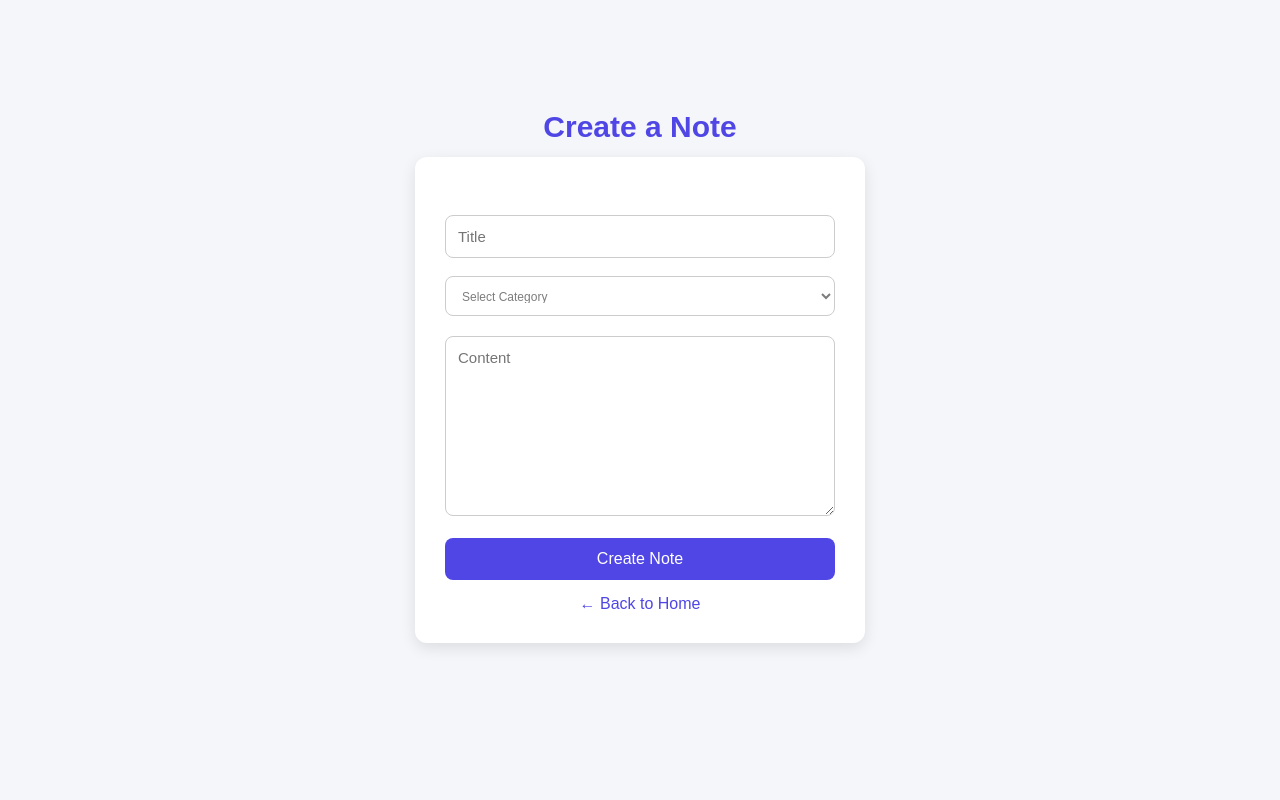
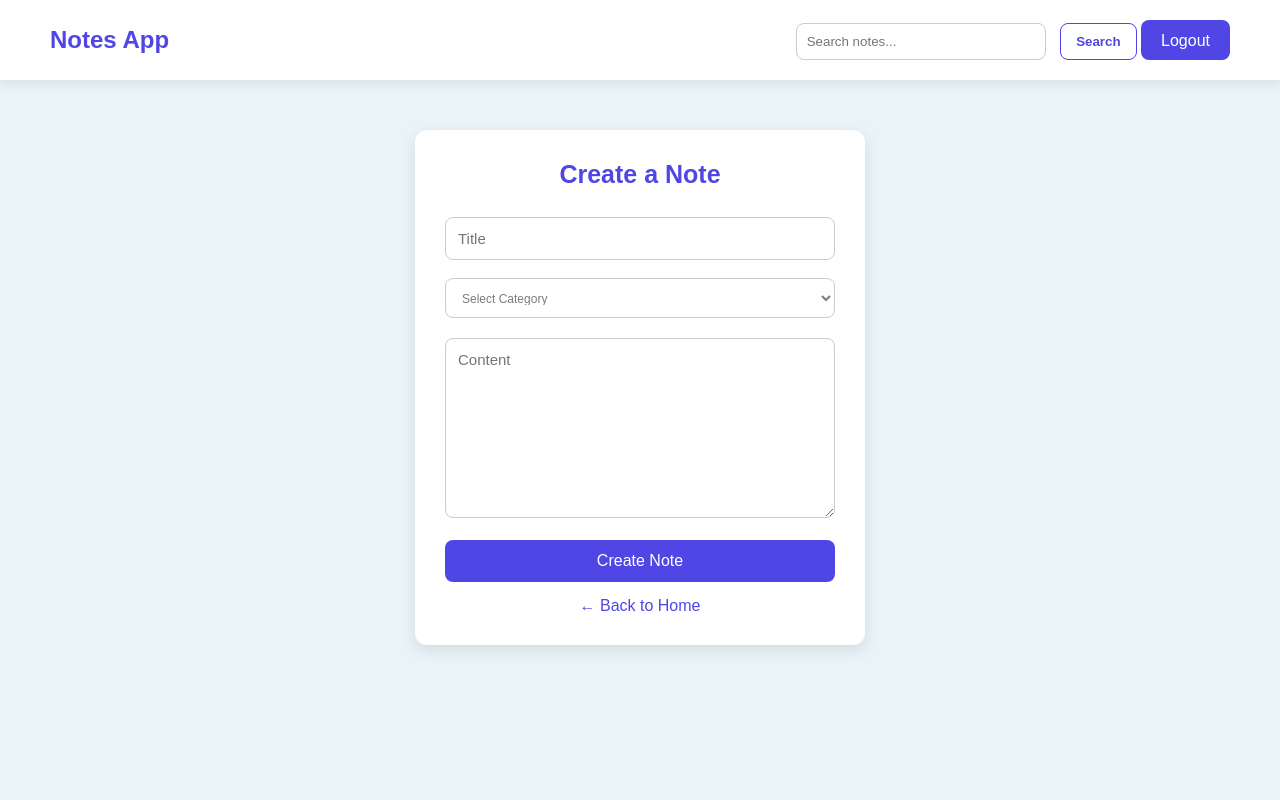
Before and after one commit to joswinshaju04/Notes-App, a Django app: page /create_note/ in a window 1280 px wide. Run offline with Django 5.2, Linux system fonts and the light colour scheme; a user stored in the database is signed in.

Commit message:
added header and logo image

```diff
--- a/notes_app/static/style.css
+++ b/notes_app/static/style.css
@@ -6,7 +6,7 @@
 }
 
 .login-body{
-    background:#f4f6f9;
+    background:#f0f6ff;
     display:flex;
     justify-content:center;
     align-items:center;
@@ -88,24 +88,41 @@
 
 
 body{
-    background:#f4f6f9;
+    background:#eaf4f8;
+}
+
+.logo-header{
+    display:flex;
+    align-items:center;
+    gap:15px;
 }
 
 
-
+.logo-header img{
+    width:40px;
+    height:40px;
+}
+.header_name{
+    font-size:24px;
+    color:#4F46E5;
+    font-weight:bold;
+    text-decoration:none;
+}
 .header-container{
+    width:100%;
     display:flex;
     justify-content:space-between;
     align-items:center;
     padding:20px 50px;
-    background:#4F46E5;
-    color:white;
+    background:#ffffff;
+    color:#4F46E5;
+    box-shadow:0 4px 10px rgba(0,0,0,0.08);
 }
 
 .header-container input{
     padding:10px;
     width:250px;
-    border:none;
+    border:1px solid #ccc;
     border-radius:8px;
     outline:none;
 }
@@ -119,10 +136,23 @@ body{
     cursor:pointer;
     font-weight:bold;
     margin-left:10px;
+    border:1px solid #4F46E5;
 }
 
 .header-container button:hover{
     background:#ececec;
+}
+
+.logout-btn{
+    display:inline-block;
+    text-decoration:none;
+    background:#4F46E5;
+    color:white;
+    padding:12px 20px;
+    border-radius:8px;
+    transition:.3s;
+    height:40px;
+    text-align:center;
 }
 
 section{
@@ -244,8 +274,9 @@ section{
 }
 
 .body_register{
-    background:#f4f6f9;
+    background:#eaf4f8;
     display:flex;
+    flex-direction: column;
     justify-content:center;
     align-items:center;
     height:100vh;
@@ -301,15 +332,15 @@ section{
 }
 
 .create_body{
-    background:#f4f6f9;
+    background:#eaf4f8;
     display:flex;
-    justify-content:center;
+    flex-direction: column;
     align-items:center;
     height:100vh;
 }
 
 .create_form{
-
+    margin-top:50px;
     width:450px;
     background:#fff;
     padding:30px;
@@ -318,10 +349,9 @@ section{
 }
 
 .create_h1{
-    position:absolute;
-    top:110px;
+   text-align:center;
     color:#4F46E5;
-    font-size:30px;
+    font-size:25px;
 }
 
 .create_input,
@@ -360,14 +390,15 @@ section{
 
 
 .update_body{
-    background:#f4f6f9;
+    background:#eaf4f8;
     display:flex;
-    justify-content:center;
+    flex-direction: column;
     align-items:center;
     height:100vh;
 }
 
 .update_form{
+    margin-top:50px;
     width:450px;
     background:#fff;
     padding:35px;
--- a/notes_app/templates/create_note.html
+++ b/notes_app/templates/create_note.html
@@ -8,10 +8,18 @@
     <link rel="stylesheet" href="{% static 'style.css' %}">
 </head>
 <body class="create_body">
-    <h1 class="create_h1">Create a Note</h1>
+    <header class="header-container">
+        <a href="{% url 'home' %}" class="header_name">Notes App</a>
+        <div>
+            <input type="text" placeholder="Search notes...">
+            <button type="submit">Search</button>
+            <a href="{% url 'logout' %}" class="logout-btn">Logout</a>
+        </div>
+    </header>
     <form method="POST" class="create_form">
+
         {% csrf_token %}
-
+        <h1 class="create_h1">Create a Note</h1>
         <input type="text" placeholder="Title" name="title" class="create_input"><br><br>
 
         <select class="category_select" name="category" required>
```
Also changed, not shown: notes_app/templates/home.html (+6 -2 lines), notes_app/templates/update_note.html (+8 -1 lines), db.sqlite3, notes_app/static/images/tool.png (added).
